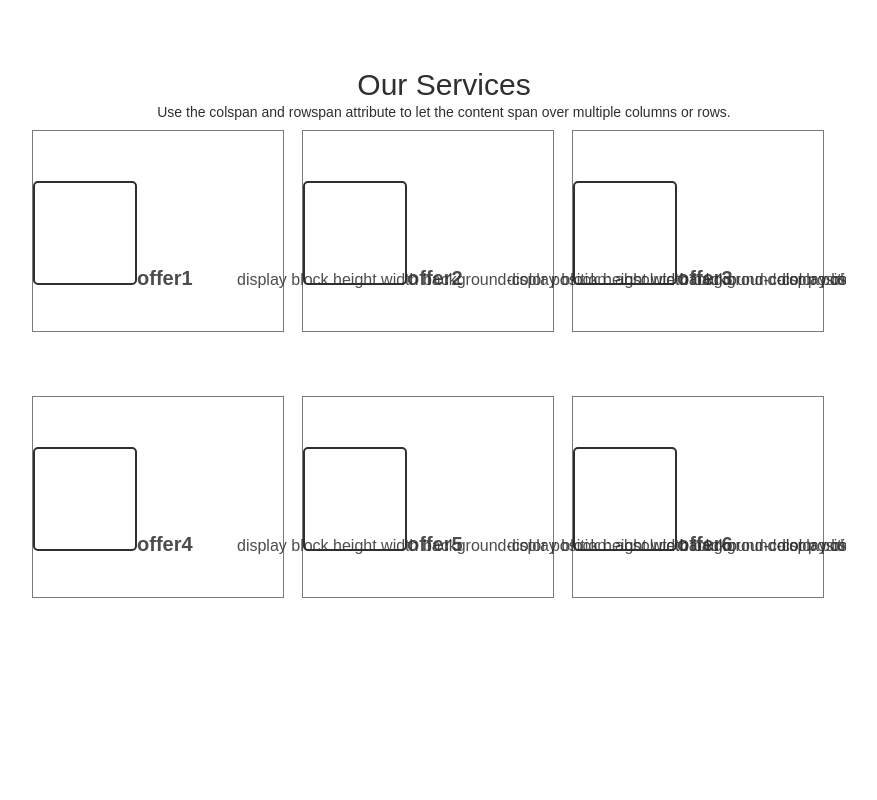
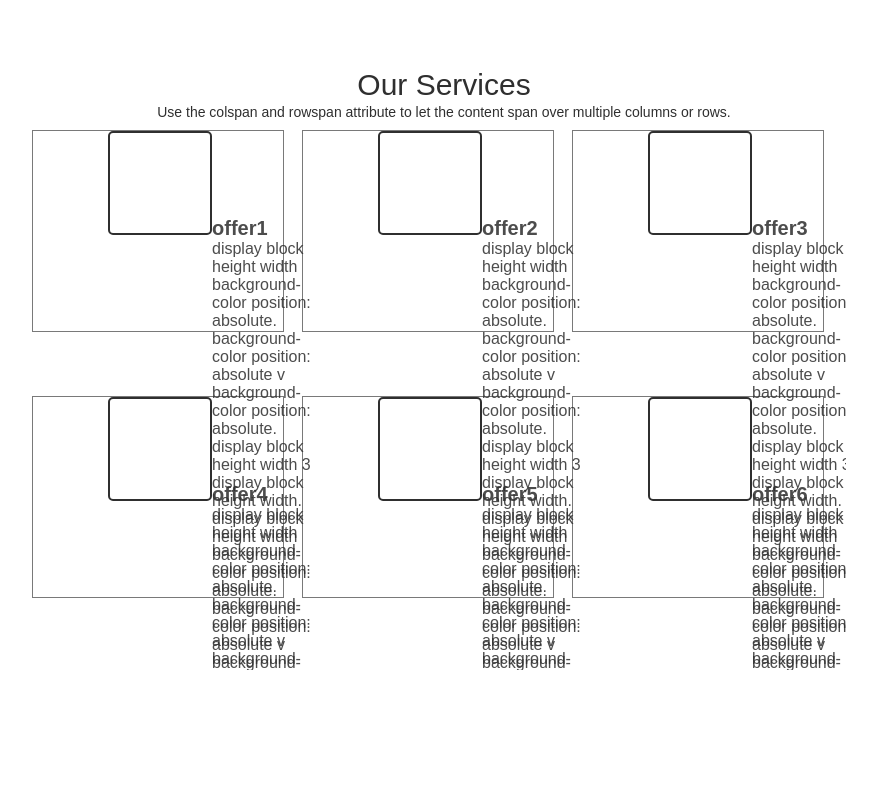
Before and after one commit to katrinkattt/react-app-yellow, a React (Create React App) app in the folder app-lending/yell-app/: page / in a window 1280 px wide. Shown: the part 900-1700 px from the top of the page, without its empty margins (196-1073 px from the left). Built offline with nearby package versions, Linux system fonts and the light colour scheme.

Commit message:
style soso

```diff
--- a/app-lending/yell-app/src/index.css
+++ b/app-lending/yell-app/src/index.css
@@ -182,13 +182,14 @@ a:hover span {
 
 }
 .offer__main div{
-  display: inline-block;
+  display: inline-grid;
+  white-space: normal;
 }
 .offer__img{
   height: 100px;
   width: 100px;
-  margin-top:20%;
-  margin-left: 0;
+  /* margin-top:20%; */
+  margin-left: 30%;
   border-radius: 5px;
   border: 2px solid #2f2f2f;
   position: relative;
@@ -214,7 +215,9 @@ a:hover span {
 .offer__more{
   height: 100px;
   width: 100px;
-  position: relative;
+  display: flex;
+  justify-content: center;
+  text-align: justify;
 
 }
 .cards__b{
@@ -235,22 +238,7 @@ a:hover span {
   height: 100%;
   width: 100%;
 }
-/* found fotocard */
-.orange{
-  background-color: #f85b00;
-}
-.yell{
-  background-color: #f1f509;
-}
-.green{
-  background-color: #7ef50e;
-}
-.purple{
-  background-color: #820d97;
-}
-.blue{
-  background-color: #2f20ff;
-}
+
 
 .skils__main{
   display: flex;
```
